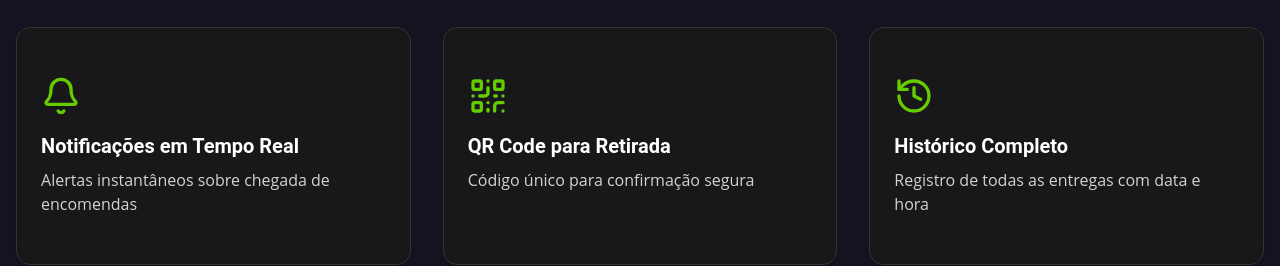
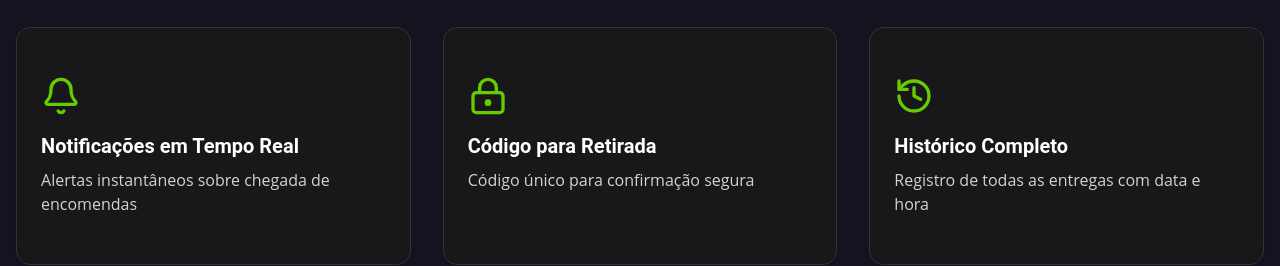
Before and after one commit to felipe-ollv/site-chegou, a React (Vite) app: page / in a window 1280 px wide. Shown: the part 2460-2726 px from the top of the page. Built offline with nearby package versions, Linux system fonts and the light colour scheme.

Commit message:
icone e texto do codigo

```diff
--- a/src/App.jsx
+++ b/src/App.jsx
@@ -7,7 +7,7 @@ import {
   Shield,
   Clock,
   Bell,
-  QrCode,
+  LockKeyhole,
   History,
   BarChart3,
   Users,
@@ -202,7 +202,7 @@ function App() {
           <div className="grid md:grid-cols-2 lg:grid-cols-3 gap-8 mb-12">
             {[
               { icon: Bell, title: "Notificações em Tempo Real", desc: "Alertas instantâneos sobre chegada de encomendas" },
-              { icon: QrCode, title: "QR Code para Retirada", desc: "Código único para confirmação segura" },
+              { icon: LockKeyhole, title: "Código para Retirada", desc: "Código único para confirmação segura" },
               { icon: History, title: "Histórico Completo", desc: "Registro de todas as entregas com data e hora" },
               { icon: BarChart3, title: "Relatórios Gerenciais", desc: "Estatísticas para síndicos e administradores" },
               { icon: Smartphone, title: "Interface Intuitiva", desc: "Design pensado para todos os públicos" },
```
